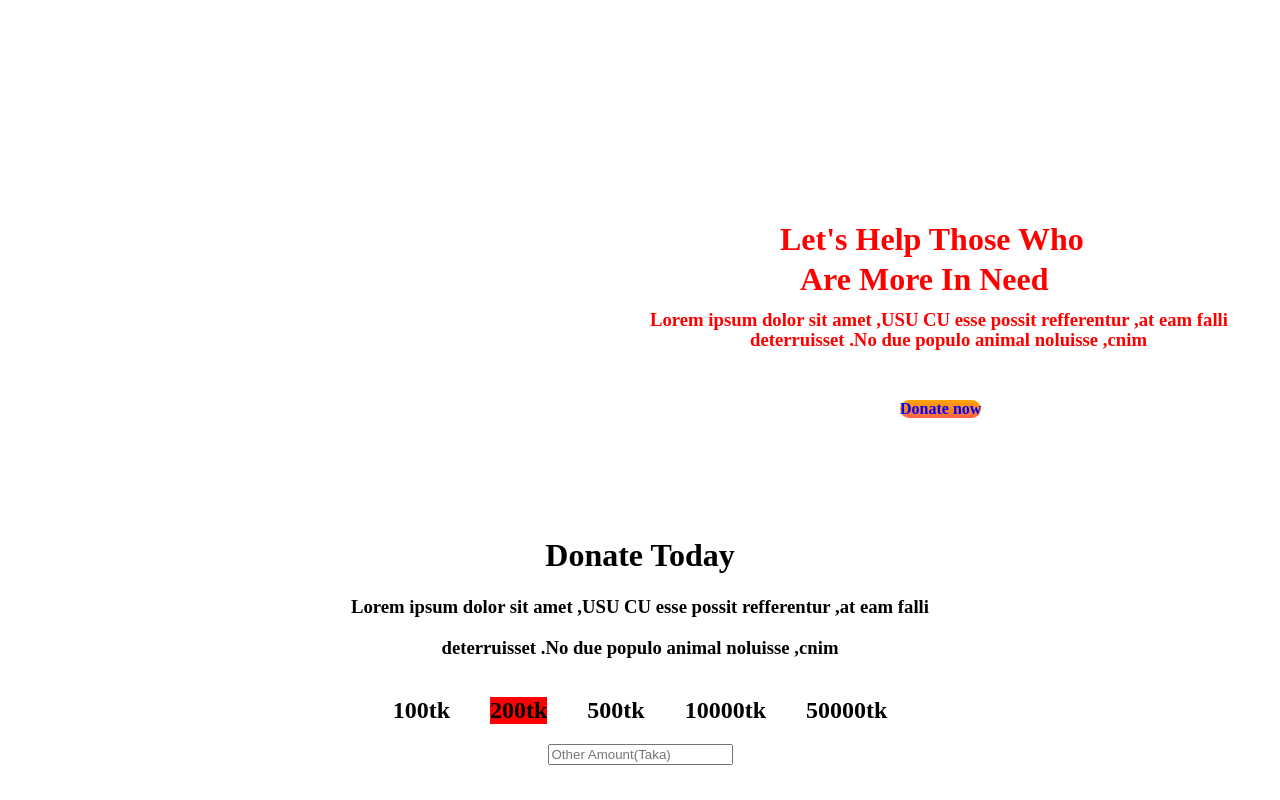
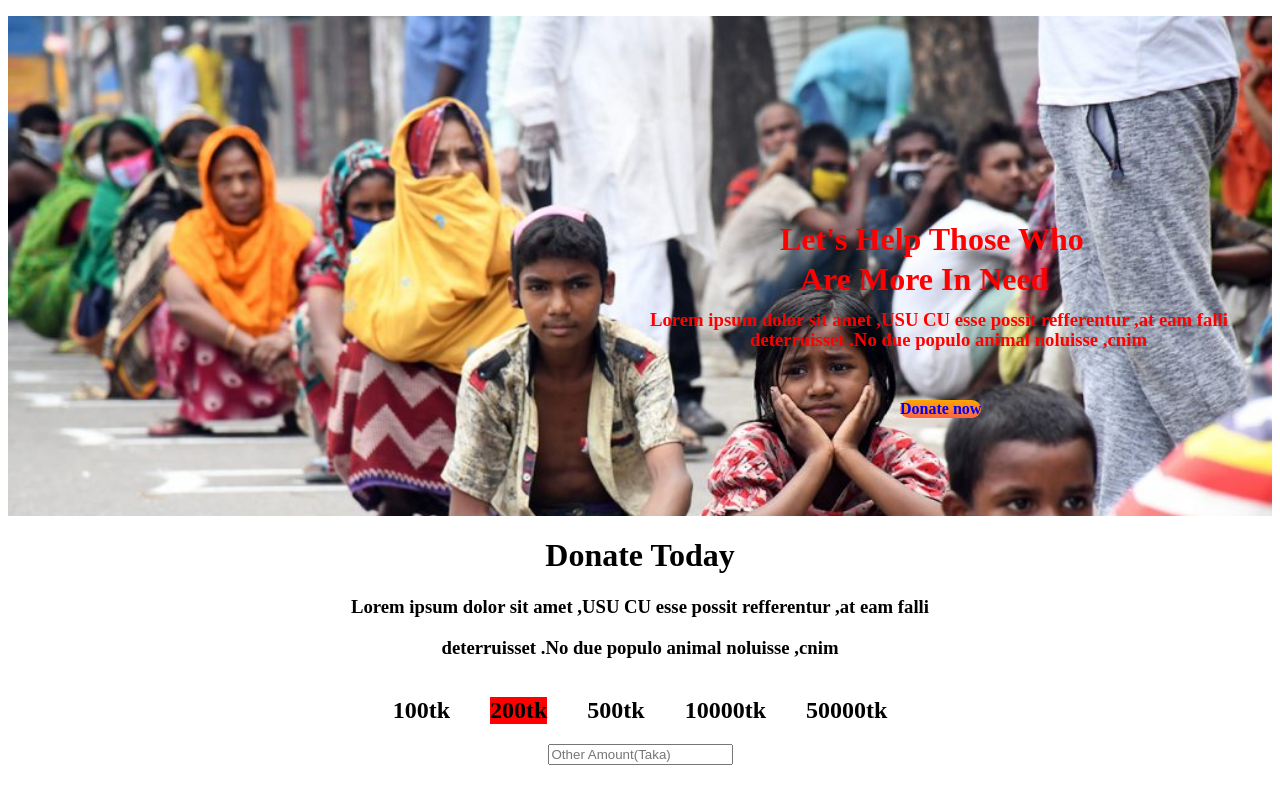
Before and after one commit to tanvirulislam912/projects-1, a plain HTML site: page index.html in a window 1280 px wide. Shown: the top 800 px of the page. Drawn offline with Linux system fonts and the light colour scheme; the site is published under a folder, as on GitHub Pages, so addresses that start at the root find nothing.

Commit message:
add final

```diff
--- a/style.css
+++ b/style.css
@@ -1,5 +1,5 @@
 .background{
-  background-image: url("/Corona.jpg");
+  background-image: url("Corona.jpg");
 
   background-size:cover;
   width:auto;
```
